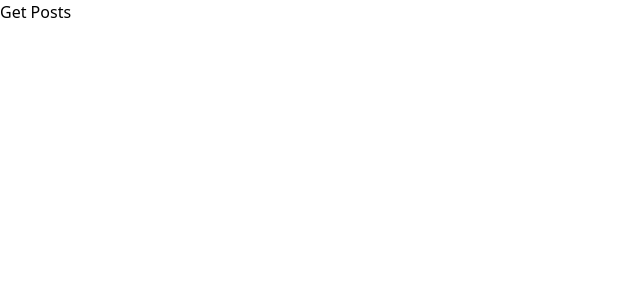
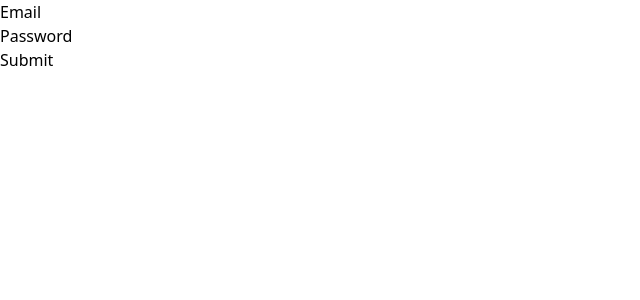
Before and after one commit to thejawadali/unit-testing, a Vue app: page / in a window 1280 px wide. Shown: the top 300 px of the page, without its empty margins (0-640 px from the left). Built offline with nearby package versions, Linux system fonts and the light colour scheme.

Commit message:
login test

```diff
--- a/src/App.vue
+++ b/src/App.vue
@@ -1,9 +1,9 @@
 <script setup>
-import ThePosts from "./components/ThePosts.vue";
+import LoginForm from './components/LoginForm.vue';
 </script>
 
 <template>
-  <ThePosts></ThePosts>
+  <LoginForm></LoginForm>
 </template>
 
 <style scoped></style>
--- /dev/null
+++ b/src/components/LoginForm.vue
@@ -0,0 +1,39 @@
+<template>
+  <form @submit.prevent="handleSubmit">
+    <div>
+      <label for="email">Email</label>
+      <input id="email" type="email" v-model="email" />
+    </div>
+    <div>
+      <label for="password">Password</label>
+      <input id="password" type="password" v-model="password" />
+    </div>
+    <button id="submit_btn" type="submit">Submit</button>
+  </form>
+  <span class="error-message" v-if="showError">Error Occured</span>
+</template>
+
+<script>
+export default {
+  data () {
+    return {
+      email: '',
+      password: '',
+      showError: false
+    }
+  },
+  methods: {
+    handleSubmit () {
+      if ( this.email == "" || this.password == "" ) {
+        this.showError = true
+        return
+      }
+      // Do something with the credentials, such as sending them to a server
+      console.log( {
+        email: this.email,
+        password: this.password
+      } )
+    }
+  }
+}
+</script>
```
Also changed, not shown: 1 other file (tests, documents, lock files or other folders).
